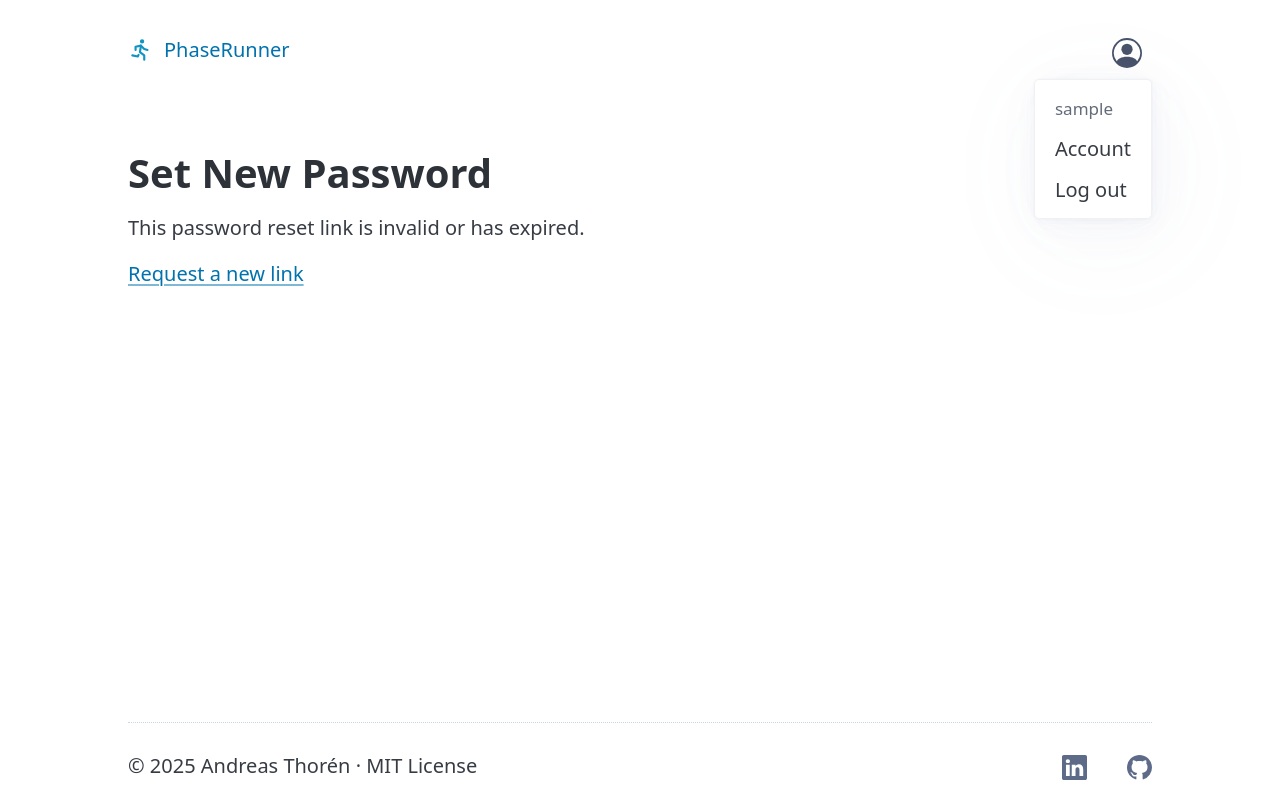
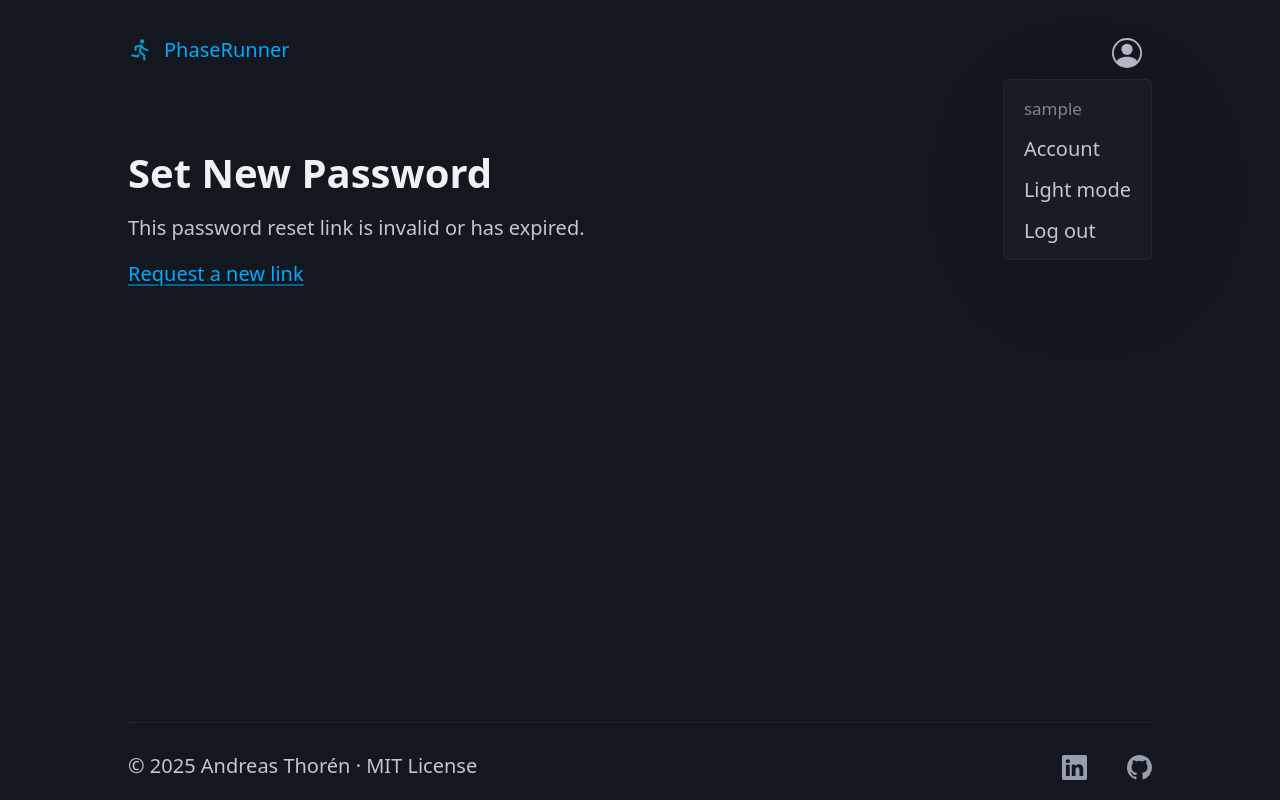
Before and after one commit to andreas-thoren/phase-runner, a Django app: page /reset/1/1/ in a window 1280 px wide, after a click that opens the changed part. Run offline with Django 5.2, Linux system fonts and the light colour scheme; the visitor is signed in with stand-in values (Sample User, id 1); data that the repository does not hold is empty; style sheets or scripts are compiled from the project's sources.

Commit message:
Default to dark theme with a per-device toggle
Adds a Dark/Light mode toggle in the account dropdown between
Account and Log out. The preference persists in localStorage under
phaserunner.theme and is re-applied by a synchronous pre-paint script
in base.html, so reloads don't flash the wrong theme. New users get
dark by default. Clicking the toggle also collapses the dropdown.

Co-Authored-By: Claude Opus 4.7 (1M context) <noreply@anthropic.com>

```diff
--- a/workouts/assets/scss/style.scss
+++ b/workouts/assets/scss/style.scss
@@ -153,6 +153,12 @@ button.icon-btn {
 .icon-btn--swap:hover > :nth-child(2),
 .icon-btn--swap:focus-visible > :nth-child(2) { display: inline; }
 
+// Theme toggle label: show the label that matches the *current* theme
+// (the label describes the action the user is about to take).
+[data-theme-when] { display: none; }
+html[data-theme="dark"] [data-theme-when="dark"] { display: inline; }
+html[data-theme="light"] [data-theme-when="light"] { display: inline; }
+
 .button-row {
   display: flex;
   align-items: center;
--- a/workouts/static/workouts/css/style.css
+++ b/workouts/static/workouts/css/style.css
@@ -145,6 +145,18 @@ button.icon-btn:hover, button.icon-btn:focus-visible {
   display: inline;
 }
 
+[data-theme-when] {
+  display: none;
+}
+
+html[data-theme=dark] [data-theme-when=dark] {
+  display: inline;
+}
+
+html[data-theme=light] [data-theme-when=light] {
+  display: inline;
+}
+
 .button-row {
   display: flex;
   align-items: center;
--- a/workouts/static/workouts/js/main.js
+++ b/workouts/static/workouts/js/main.js
@@ -62,3 +62,18 @@ if (logoutLink && logoutForm) {
     logoutForm.submit();
   });
 }
+
+// -- Theme toggle -----------------------------------------------------------
+
+const themeToggle = document.querySelector("[data-theme-toggle]");
+if (themeToggle) {
+  themeToggle.addEventListener("click", e => {
+    e.preventDefault();
+    const current = document.documentElement.getAttribute("data-theme") || "dark";
+    const next = current === "dark" ? "light" : "dark";
+    document.documentElement.setAttribute("data-theme", next);
+    try { localStorage.setItem("phaserunner.theme", next); } catch (_) {}
+    const dropdown = themeToggle.closest("details");
+    if (dropdown) dropdown.removeAttribute("open");
+  });
+}
--- /dev/null
+++ b/workouts/static/workouts/js/theme_init.js
@@ -0,0 +1,11 @@
+// Applies the saved theme preference before the page paints.
+// Loaded SYNCHRONOUSLY in <head> (no `defer`) — running before DOM parses
+// the body avoids a flash-of-wrong-theme on reload.
+(function () {
+  var saved = null;
+  try { saved = localStorage.getItem("phaserunner.theme"); } catch (_) {}
+  if (saved === "light") {
+    document.documentElement.setAttribute("data-theme", "light");
+  }
+  // Otherwise keep the SSR default of data-theme="dark".
+})();
--- a/workouts/templates/base.html
+++ b/workouts/templates/base.html
@@ -1,12 +1,13 @@
 {% load static %}
 
 <!DOCTYPE html>
-<html lang="en">
+<html lang="en" data-theme="dark">
 
 <head>
   <meta charset="UTF-8">
   <meta name="viewport" content="width=device-width, initial-scale=1.0">
-  <meta name="color-scheme" content="light dark">
+  <meta name="color-scheme" content="dark light">
+  <script src="{% static 'workouts/js/theme_init.js' %}"></script>
   <link rel="icon" type="image/svg+xml" href="{% static 'workouts/images/run_schedule.svg' %}">
   <title>{% block title %}{% endblock %}</title>
   <link rel="stylesheet" href="{% static 'css/pico.min.css' %}">
@@ -42,6 +43,12 @@
                 <ul dir="rtl">
                   <li><span class="account-username">{{ user.username }}</span></li>
                   <li><a href="{% url 'workouts:account_detail' %}">Account</a></li>
+                  <li>
+                    <a href="#" data-theme-toggle>
+                      <span data-theme-when="dark">Light mode</span>
+                      <span data-theme-when="light">Dark mode</span>
+                    </a>
+                  </li>
                   <li>
                     <form id="logout-form" method="post" action="{% url 'logout' %}" class="logout-form">
                       {% csrf_token %}
```
